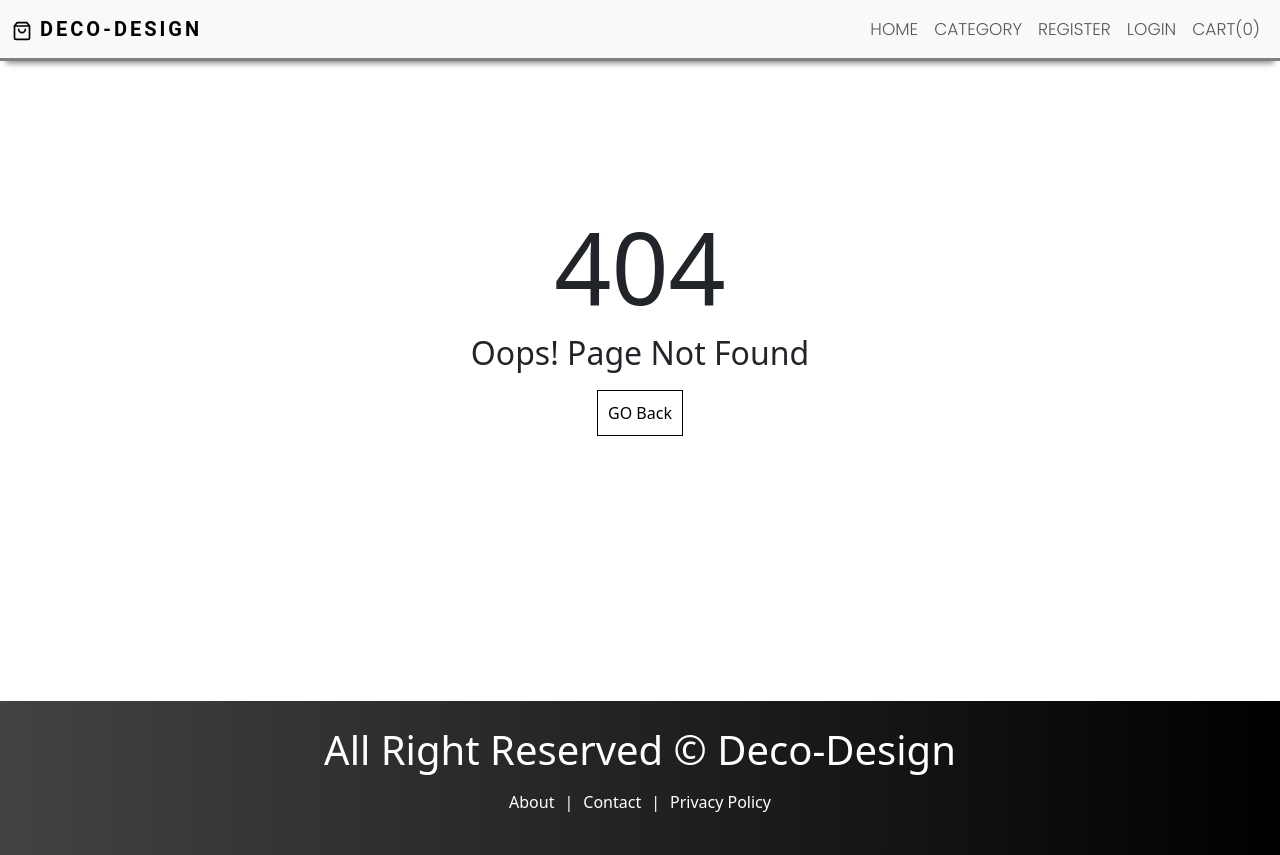
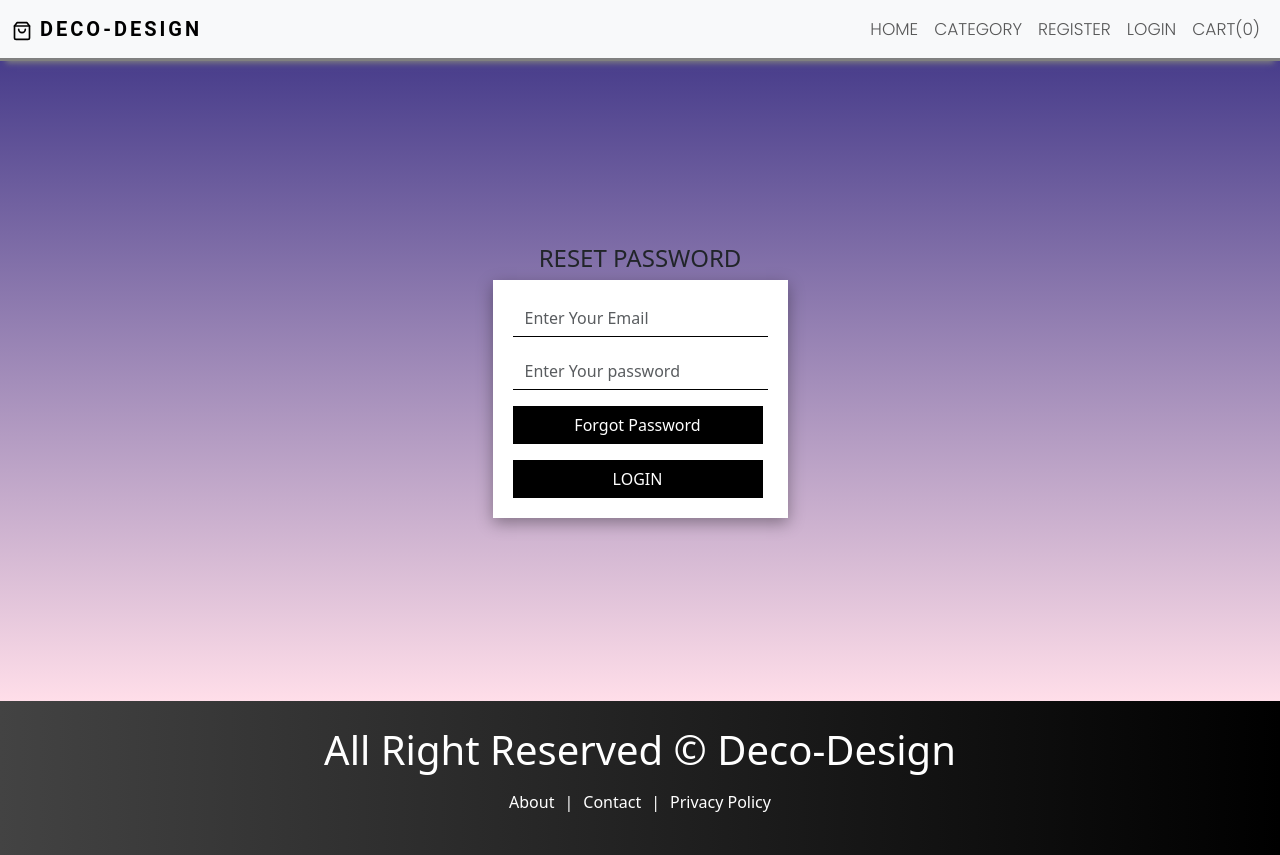
Before and after one commit to capmahin/Deco-Desgin-app, a React (Create React App) app in the folder client/: page /forgot-password in a window 1280 px wide. Before the commit this address had no page. Built offline with nearby package versions, Linux system fonts and the light colour scheme.

Commit message:
add forgot password form

```diff
--- a/client/src/App.js
+++ b/client/src/App.js
@@ -10,6 +10,7 @@ import 'react-toastify/dist/ReactToastify.css';
 import Login from './pages/Auth/Login';
 import Dashboard from "./pages/user/Dashboard";
 import PrivateRoute from "./components/Layout/Routes/Private";
+import ForgotPasssword from "./pages/Auth/ForgotPasssword";
 
 function App() {
   return (
@@ -20,6 +21,7 @@ function App() {
       <Route path="" element={<Dashboard/>}/>
       </Route>
       <Route path="/register" element={<Register/>}/>
+      <Route path="/forgot-password" element={<ForgotPasssword/>}/>
       <Route path="/login" element={<Login/>}/>
       <Route path="/about" element={<About/>}/>
       <Route path="/contact" element={<Contact/>}/>
--- a/client/src/pages/Auth/ForgotPasssword.js
+++ b/client/src/pages/Auth/ForgotPasssword.js
@@ -1,9 +1,73 @@
 import React from 'react'
-import Layout from "../../components/Layout/Layout"
+import Layout from './../../components/Layout/Layout';
+import axios from 'axios';
+import {useNavigate,useLocation} from 'react-router-dom';
+import { useState } from 'react';
+import toast from 'react-hot-toast';
+import "../../styles/AuthStyle.css";
+import { useAuth } from "../../context/auth";
 
 const ForgotPasssword = () => {
+    const [email, setEmail] = useState("")
+  const [password, setPassword] = useState("")
+  const [auth, setAuth] = useAuth()
+
+  const navigate = useNavigate();
+  const location = useLocation();
+
+  const handleSubmit = async(e)=>{
+    e.preventDefault();
+    try {
+       const res = await axios.post("/api/v1/auth/login",{email,password});
+       if( res && res.data.success){
+        toast.success(res.data.message)
+        setAuth({
+            ...auth,
+            user:res.data.user,
+            token:res.data.token,
+        });
+        localStorage.setItem('auth',JSON.stringify(res.data))
+        navigate(location.state || '/');
+       }else{
+        toast.error(res.data.message)
+       }
+    } catch (error) {
+      console.log(error)
+      toast.error('Something went wrong')
+    }
+
+  }
   return (
-    <Layout><h1>Forgot Password</h1></Layout>
+    <Layout title={'Forgot-Passowrd'}>
+    <div className="form-container">
+    <h4 className="title">RESET PASSWORD</h4>
+    <form onSubmit={handleSubmit}>
+
+<div className="mb-3">
+
+<input type="email"
+value={email}
+onChange={(e)=>setEmail(e.target.value)}
+className="form-control" id="exampleInputEmail1" placeholder="Enter Your Email"  required />
+
+</div>
+<div className="mb-3">
+
+<input type="password"
+value={password}
+onChange={(e)=>setPassword(e.target.value)}
+className="form-control" id="exampleInputPassword1" placeholder="Enter Your password" required />
+</div>
+
+
+
+<div className="mb-3">
+<button type="button" className="btn btn-primary" onClick={()=>{navigate('/forgot-password')}}>Forgot Password</button>
+</div>
+<button type="submit" className="btn btn-primary">LOGIN</button>
+</form>
+
+  </div></Layout>
   )
 }
 
```
